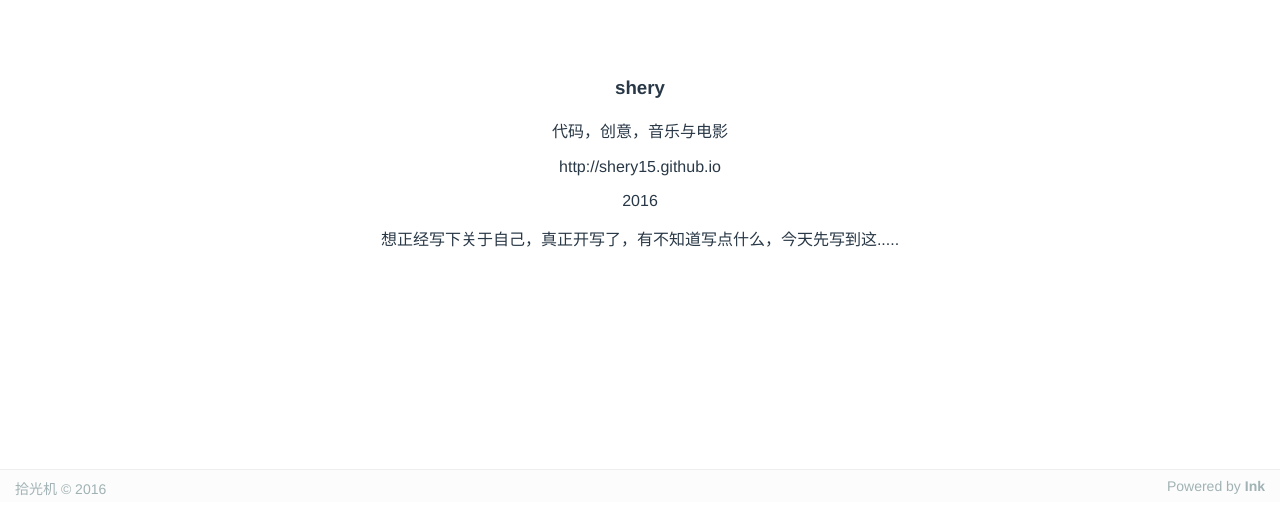
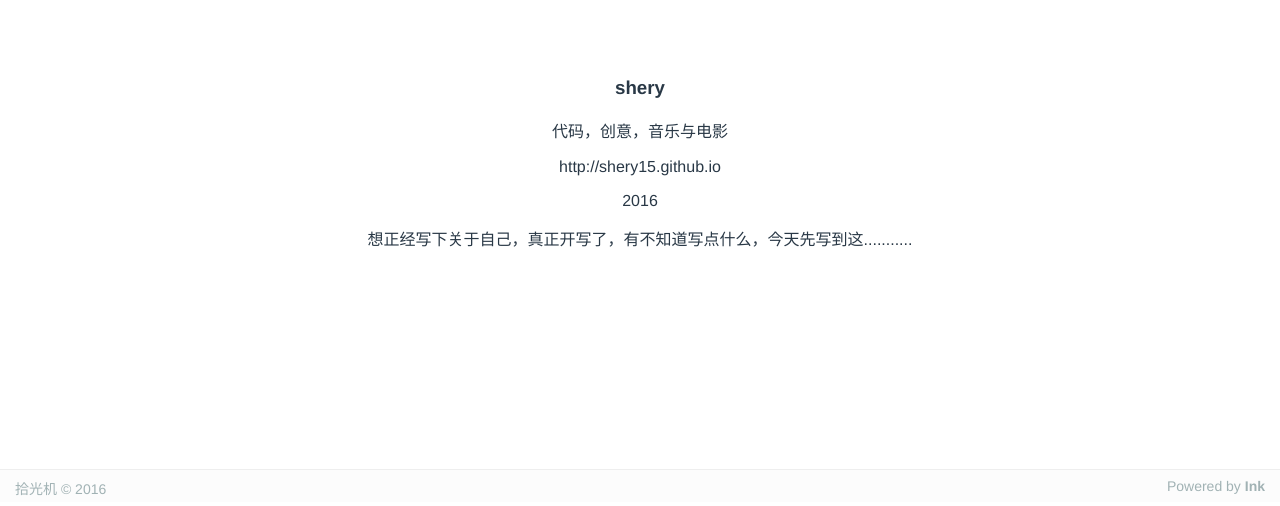
Before and after one commit to waterzeong/blog, a plain HTML site: page about.me.html in a window 1280 px wide. Shown: the part 295-801 px from the top of the page. Drawn offline with Linux system fonts and the light colour scheme.

Commit message:
20160808

```diff
--- a/about.me.html
+++ b/about.me.html
@@ -34,7 +34,7 @@
                     <p><script type="text/javascript">
                         document.write(new Date().getFullYear());
                     </script></p>
-                    <p>想正经写下关于自己，真正开写了，有不知道写点什么，今天先写到这.....</p>
+                    <p>想正经写下关于自己，真正开写了，有不知道写点什么，今天先写到这...........</p>
                 </div>
             </div>
         </div>
```
